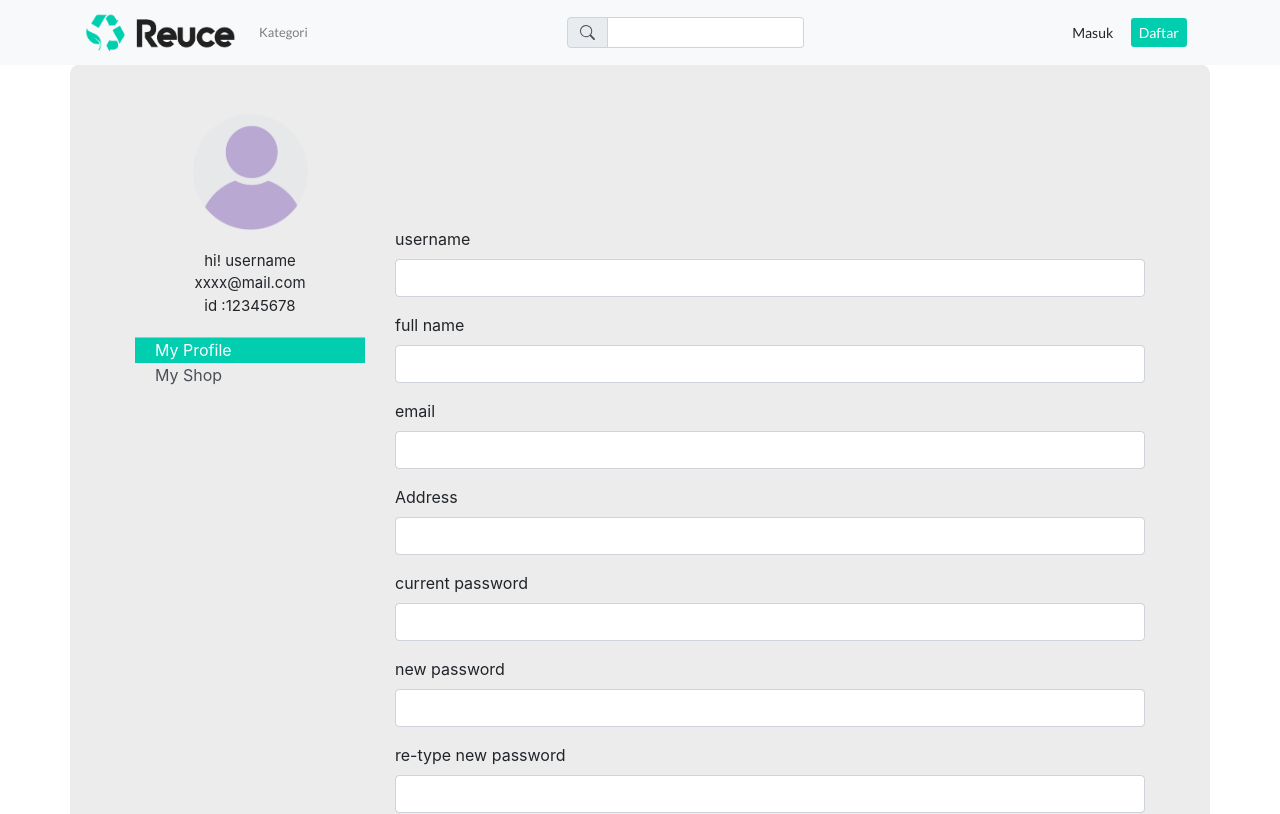
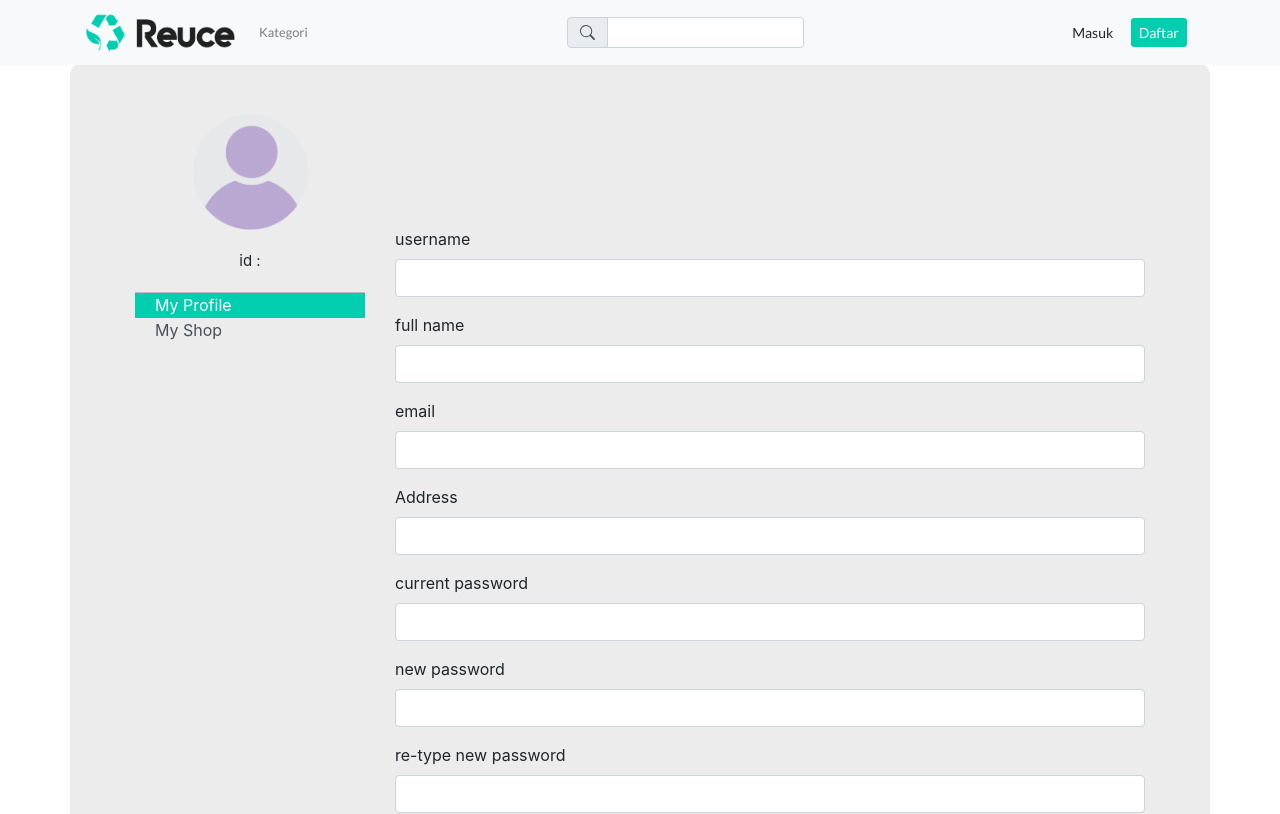
Before and after one commit to Supreme-Spyro/Reuce-Front, a React (Create React App) app: page /profile/1 in a window 1280 px wide. Shown: the top 814 px of the page. Built offline with nearby package versions, Linux system fonts and the light colour scheme; no server answers.

Commit message:
get data for userprofile

```diff
--- a/src/App.js
+++ b/src/App.js
@@ -33,7 +33,7 @@ function App() {
         <Route path="/register">
           <Register />
         </Route>
-        <Route path="/profile">
+        <Route path="/profile/:id">
           <NavbarBootstrap />
           <Profile />
         </Route>
@@ -60,11 +60,11 @@ function App() {
           <NavbarBootstrap />
           <MyShop />
         </Route>
-        <Route path="/edititem">
+        <Route path="/edititem/:id">
           <NavbarBootstrap />
           <EditItem />
         </Route>
-        <Route path="/newsletter">
+        <Route path="/articles/:id">
           <NavbarBootstrap />
           <NewsLetter />
         </Route>
--- a/src/pages/Profile.js
+++ b/src/pages/Profile.js
@@ -1,6 +1,11 @@
-import  React from "react";
+import  React, { useEffect } from "react";
 import { Container, Row, Col, Form, Button, ListGroup } from "react-bootstrap";
-import {useHistory} from 'react-router-dom'
+import {useHistory, useParams} from 'react-router-dom'
+import {useDispatch, useSelector} from 'react-redux'
+import jwtDecode from 'jwt-decode'
+
+import {getUserRequestById} from '../redux/actions/getUserData.action'
+
 // styling
 import "../styles/Profile.css";
 
@@ -11,11 +16,30 @@ import blankAva from "../assets/blank-avatar.png";
 import MyShopCard from '../components/web-elements/MyshopCard'
 
 function Profile() {
-  let history = useHistory()
+
+  //requirement
+  const history = useHistory()
+  const dispatch = useDispatch();
+
+  //select data
+  const userData = useSelector((state)=>state.getUserDataReducer.data)
+  console.log('userData',userData)
+
+  const userToken = localStorage.getItem("token");
+  const decodedToken = userToken ? jwtDecode(userToken) : "none";
+  console.log("decoded token", decodedToken);
+
+
+  //opbtaining user data from redux
+  useEffect(() => {
+    dispatch(getUserRequestById(decodedToken._id))
+  },[dispatch]);
 
   function alertClicked() {
     history.push('/myshop')
   }
+
+
 
   return (
     <div>
@@ -29,13 +53,13 @@ function Profile() {
             <Row className='rowAva-profile'>
               <ul className="listAva-profile">
                 <li>
-                  hi! username
+                  {userData.username}
                 </li>
                 <li>
-                  xxxx@mail.com
+                  {userData.email}
                 </li>
                 <li>
-                  id :12345678
+                  id :{userData._id}
                 </li>
               </ul>
             </Row>
--- a/src/redux/actions/getUserData.action.js
+++ b/src/redux/actions/getUserData.action.js
@@ -27,19 +27,13 @@ export const getUserDataFailed = (error) =>{
     };
 };
 
-export const getDataFromAPI = (value, event, id) => (dispatch) => {
-    event.preventDefault();
-    console.log('data sucessfully obtained');
-    const uriUsers = `https://reuce-back.herokuapp.com/user/${id}`
-    return axios
-    .get(uriUsers,value)
-    .then((response)=>{
-        console.log('res',response);
-        dispatch(getUserData(response.data));
-    })
-    .catch((error)=>{
-    console.log(console.log(error))
-    })
+export const getUserRequestById = (id) => (dispatch) => {
+    console.log('id',id)
+    const uriUser = `https://reuce-back.herokuapp.com/user/${id}`;
+    axios
+    .get(`${uriUser}`)
+    .then((result)=> dispatch(getUserDataSuccess(result.data)))
+    .catch((error)=>dispatch(getUserDataFailed(error)))
 };
 
 export const editUserProfile = (value, event, id) => (dispatch) =>{
--- /dev/null
+++ b/src/redux/reducers/getUserData.reducer.js
@@ -0,0 +1,39 @@
+import {
+  GET_USER_DATA_PROFILE,
+  GET_USER_DATA_PROFILE_SUCCESS,
+  GET_USER_DATA_PROFILE_FAILED,
+} from "../actions/getUserData.action";
+
+
+const initialState = {
+  data: [],
+  error: null,
+  isLoading: false,
+};
+
+
+const getUserDataReducer = (state = initialState, action) => {
+  switch (action.type) {
+    case GET_USER_DATA_PROFILE:
+      return {
+        ...state,
+        isLoading: true,
+      };
+    case GET_USER_DATA_PROFILE_SUCCESS:
+      return {
+        ...state,
+        isLoading: false,
+        data: action.payload.Users,
+      };
+    case GET_USER_DATA_PROFILE_FAILED:
+      return {
+        ...state,
+        isLoading: false,
+        error: action.error,
+      };
+      default:
+          return state
+  }
+};
+
+export default getUserDataReducer;
--- a/src/redux/reducers/index.js
+++ b/src/redux/reducers/index.js
@@ -2,7 +2,8 @@ import { combineReducers } from "redux";
 import userReducer from "./user.reducer";
 import searchReducer from "./search.reducer";
 import showDataOrderItem from "./cart.reducer"
+import getUserDataReducer from './getUserData.reducer'
 
-const rootReducer = combineReducers({ userReducer,searchReducer,showDataOrderItem });
+const rootReducer = combineReducers({ userReducer,searchReducer,showDataOrderItem,getUserDataReducer });
 
 export default rootReducer;
```
